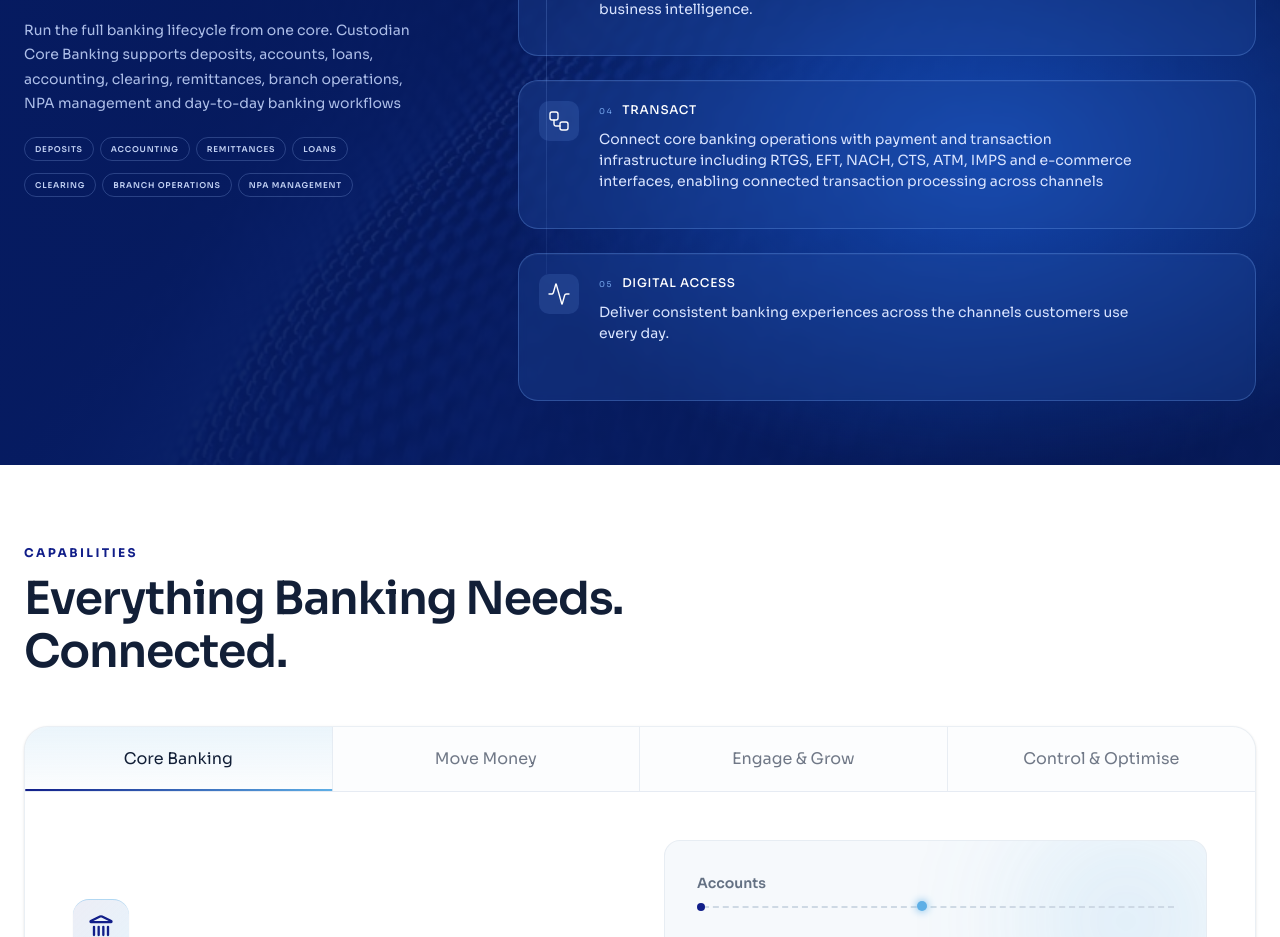
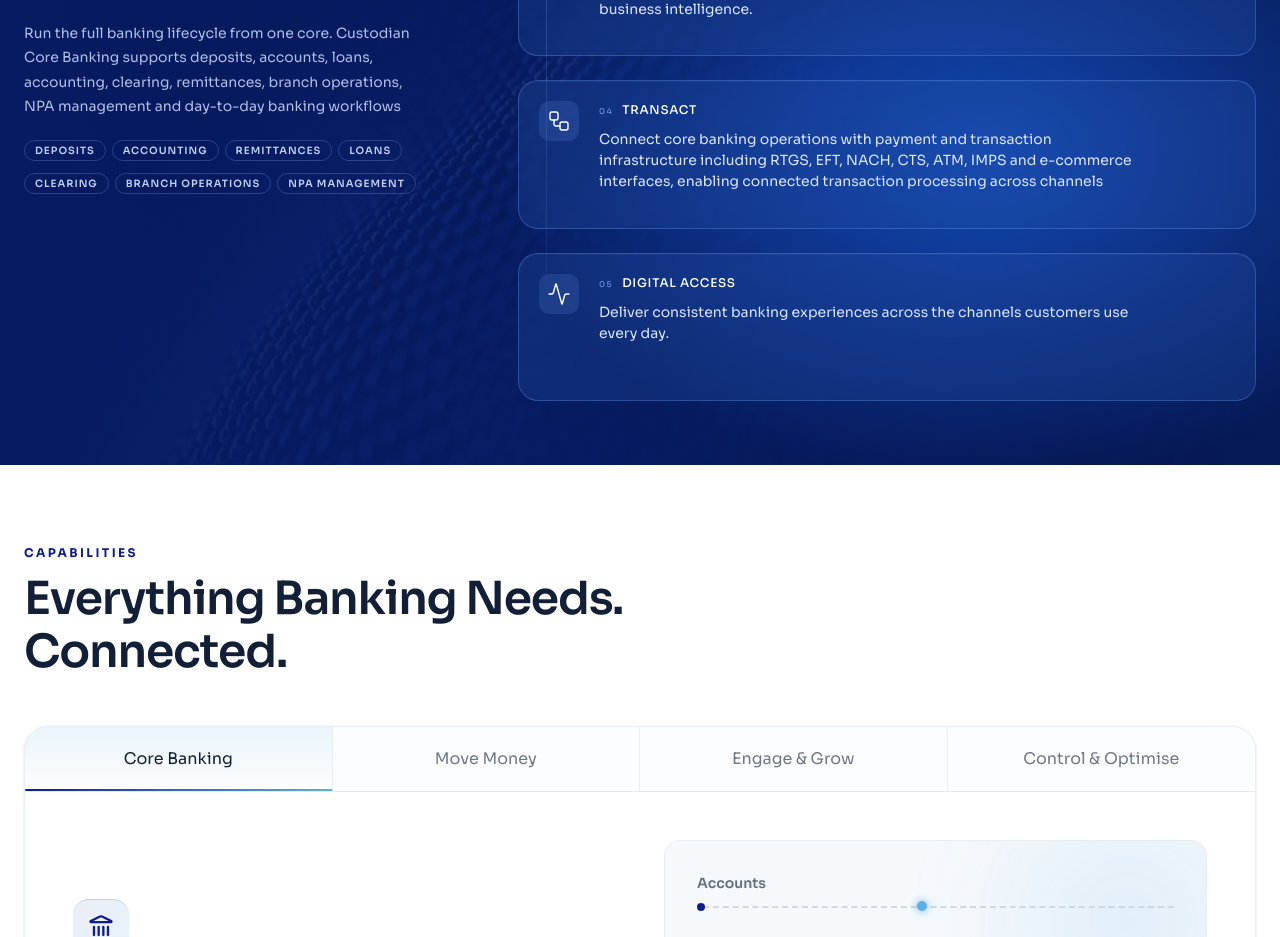
Before and after one commit to Upfinzo/list-software-UIteam, a Next.js app: page / in a window 1280 px wide. Shown: the part 2780-3717 px from the top of the page. Built offline with nearby package versions, Linux system fonts and the light colour scheme.

Commit message:
fix issues in product stack component

```diff
--- a/components/Home/ProductStack.tsx
+++ b/components/Home/ProductStack.tsx
@@ -217,8 +217,8 @@ export default function ProductStack() {
                     border
                     border-[rgba(160,190,255,0.24)]
                     px-[10px]
-                    py-[5px]
-                    text-[8px]
+                    py-[2px]
+                    text-[10px]
                     font-semibold
                     uppercase
                     tracking-[0.1em]
@@ -349,7 +349,7 @@ export default function ProductStack() {
                       object-contain
                       transition-[filter]
                       duration-200
-                      group-hover:[filter:brightness(0)_saturate(100%)_invert(14%)_sepia(45%)_saturate(2771%)_hue-rotate(201deg)_brightness(120%)_contrast(110%)_drop-shadow(0_0_3px_rgba(137,200,255,0.8))]
+                      group-hover:[filter:brightness(0)_saturate(100%)_invert(1)_drop-shadow(0_0_3px_rgba(137,200,255,0.8))]
                     "
                     src={capability.icon.src}
                     alt=""
```
